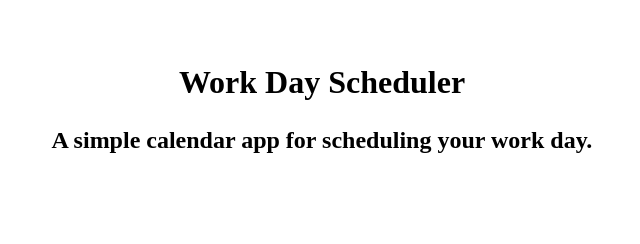
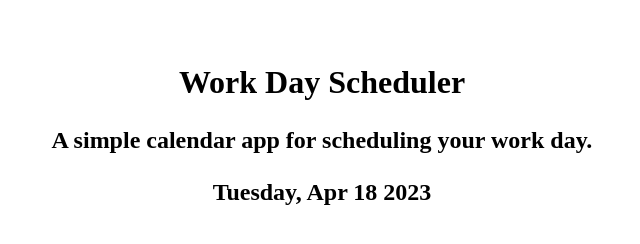
Before and after one commit to KCM45/work-day-scheduler, a plain HTML site: page index.html in a window 1280 px wide. Shown: the whole page, without its empty margins (318-958 px from the left). Drawn offline with nearby package versions, Linux system fonts and the light colour scheme.

Commit message:
Added display date for today's date

```diff
--- a/assets/js/script.js
+++ b/assets/js/script.js
@@ -1,5 +1,4 @@
-import dayjs from 'dayjs';
 
 let now = dayjs();
-
-console.log(now.format());
+let displayDate = document.querySelector("#displayDate");
+displayDate.textContent = now.format("dddd, MMM D YYYY");
--- a/index.html
+++ b/index.html
@@ -11,7 +11,7 @@
     <div id="header">
         <h1>Work Day Scheduler</h1>
         <h2>A simple calendar app for scheduling your work day.</h2>
-        <h2><span class="displayDate"></span></h2>
+        <h2><span id="displayDate"></span></h2>
     </div>
 
 </body>
```
